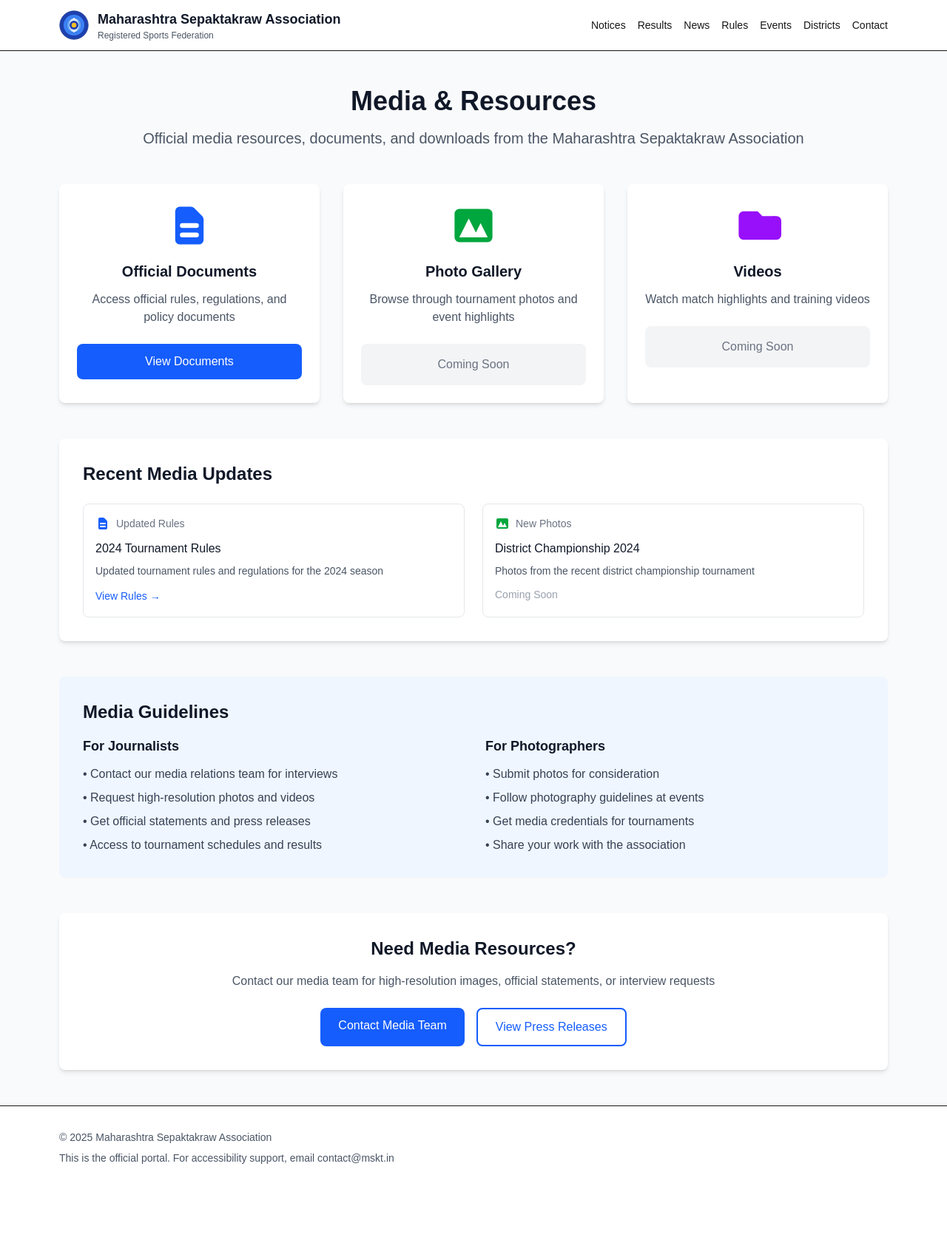
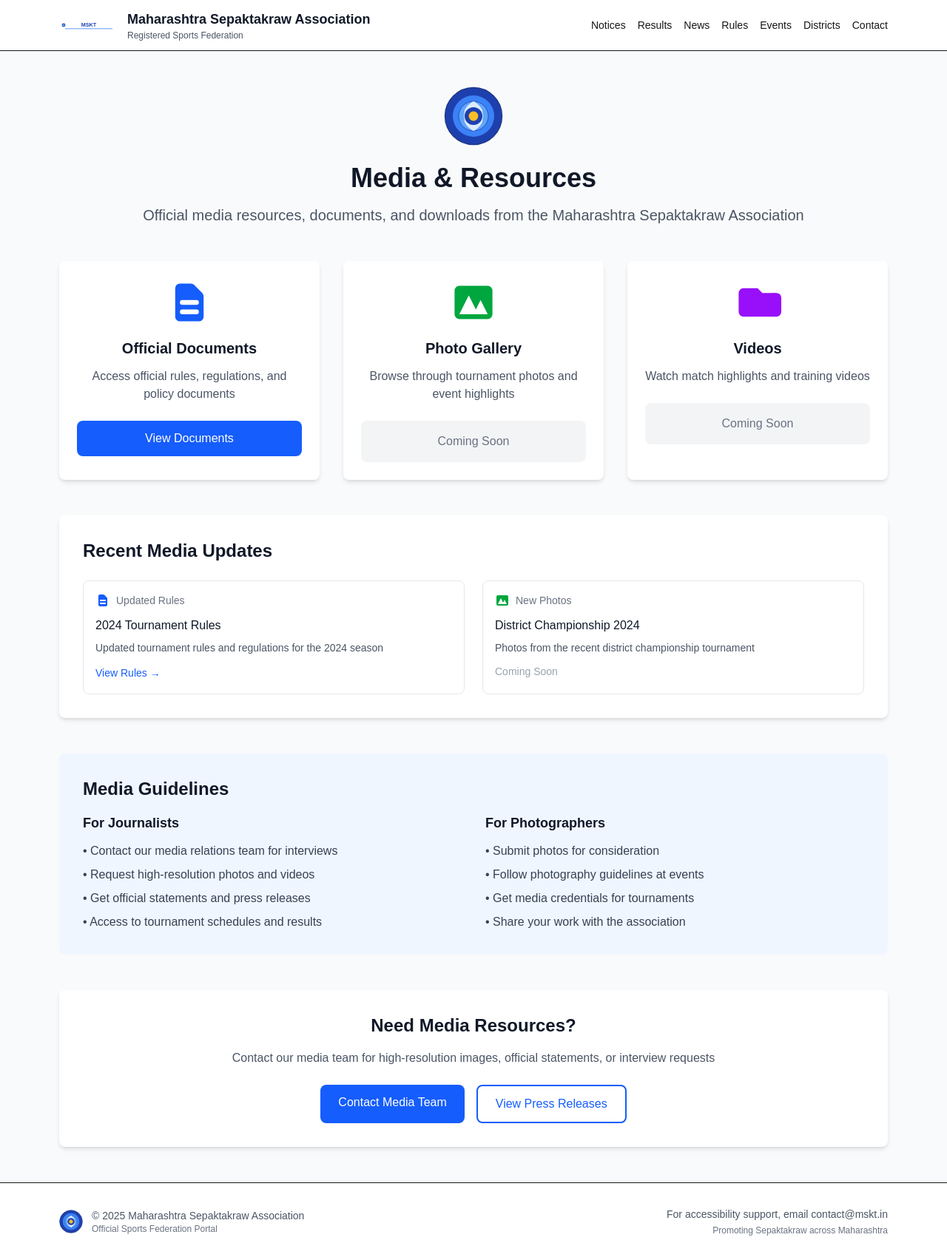
Before and after one commit to harrypeter07/sepaktakraw, a Next.js app: page /media in a window 1280 px wide. Shown: the whole page at 74% size. Before the commit the page ends 1608 px from the top, so only its background shows below. Built offline with nearby package versions, Linux system fonts and the light colour scheme.

Commit message:
Add MSKT logo to various pages and update layout metadata with icons for improved branding and user experience.

```diff
--- a/app/(public)/contact/page.tsx
+++ b/app/(public)/contact/page.tsx
@@ -1,4 +1,5 @@
 import Link from "next/link";
+import Image from "next/image";
 
 export default function ContactPage() {
   return (
@@ -6,6 +7,15 @@ export default function ContactPage() {
       <div className="mx-auto max-w-4xl px-4">
         {/* Header */}
         <div className="text-center mb-12">
+          <div className="flex justify-center mb-6">
+            <Image
+              src="/mskt-logo.svg"
+              alt="MSKT Logo"
+              width={80}
+              height={80}
+              className="w-20 h-20"
+            />
+          </div>
           <h1 className="text-4xl font-bold text-gray-900 mb-4">Contact Us</h1>
           <p className="text-xl text-gray-600">
             Get in touch with the Maharashtra Sepaktakraw Association
--- a/app/(public)/layout.tsx
+++ b/app/(public)/layout.tsx
@@ -10,6 +10,11 @@ const geistMono = Geist_Mono({ variable: "--font-geist-mono", subsets: ["latin"]
 export const metadata: Metadata = {
   title: "Maharashtra Sepaktakraw Association",
   description: "Official website of the Maharashtra Sepaktakraw Association",
+  icons: {
+    icon: "/favicon.svg",
+    shortcut: "/favicon.svg",
+    apple: "/favicon.svg",
+  },
 };
 
 export default function PublicLayout({ children }: { children: React.ReactNode }) {
--- a/app/(public)/media/page.tsx
+++ b/app/(public)/media/page.tsx
@@ -1,4 +1,5 @@
 import Link from "next/link";
+import Image from "next/image";
 
 export default function MediaPage() {
   return (
@@ -6,6 +7,15 @@ export default function MediaPage() {
       <div className="mx-auto max-w-6xl px-4">
         {/* Header */}
         <div className="text-center mb-12">
+          <div className="flex justify-center mb-6">
+            <Image
+              src="/mskt-logo.svg"
+              alt="MSKT Logo"
+              width={80}
+              height={80}
+              className="w-20 h-20"
+            />
+          </div>
           <h1 className="text-4xl font-bold text-gray-900 mb-4">Media & Resources</h1>
           <p className="text-xl text-gray-600">
             Official media resources, documents, and downloads from the Maharashtra Sepaktakraw Association
--- a/app/layout.tsx
+++ b/app/layout.tsx
@@ -19,11 +19,24 @@ export const metadata: Metadata = {
   authors: [{ name: "Maharashtra Sepaktakraw Association" }],
   viewport: "width=device-width, initial-scale=1",
   robots: "index, follow",
+  icons: {
+    icon: "/favicon.svg",
+    shortcut: "/favicon.svg",
+    apple: "/favicon.svg",
+  },
   openGraph: {
     title: "Maharashtra Sepaktakraw Association",
     description: "Official portal for results, notices, districts and compliance",
     type: "website",
     locale: "en_IN",
+    images: [
+      {
+        url: "/mskt-logo.svg",
+        width: 100,
+        height: 100,
+        alt: "MSKT Logo",
+      },
+    ],
   },
 };
 
--- a/app/page.tsx
+++ b/app/page.tsx
@@ -1,4 +1,5 @@
 import Link from "next/link";
+import Image from "next/image";
 import { data } from "@/lib/data";
 
 export const dynamic = "force-dynamic";
@@ -20,8 +21,8 @@ export default async function HomePage() {
 
   // Filter notices to get news items
   const recentNews = data.notices
-    .filter((n: any) => n.published && n.category === 'NEWS')
-    .sort((a: any, b: any) => new Date(b.createdAt).getTime() - new Date(a.createdAt).getTime())
+    .filter((n) => n.published && n.category === 'NEWS')
+    .sort((a, b) => new Date(b.createdAt).getTime() - new Date(a.createdAt).getTime())
     .slice(0, 3);
 
   return (
@@ -31,9 +32,13 @@ export default async function HomePage() {
         <div className="mx-auto max-w-7xl px-4 text-center">
           <div className="mb-8">
             <div className="inline-block p-3 bg-white/20 rounded-full mb-6">
-              <svg className="w-12 h-12 text-white" fill="currentColor" viewBox="0 0 24 24">
-                <path d="M12 2L2 7l10 5 10-5-10-5zM2 17l10 5 10-5M2 12l10 5 10-5"/>
-              </svg>
+              <Image
+                src="/mskt-logo.svg"
+                alt="MSKT Logo"
+                width={60}
+                height={60}
+                className="w-12 h-12"
+              />
             </div>
           </div>
           <h1 className="text-4xl md:text-6xl font-bold mb-6 leading-tight">
@@ -73,9 +78,13 @@ export default async function HomePage() {
           <div className="lg:col-span-3">
             <div className="bg-white rounded-lg shadow-md p-6 sticky top-4">
               <h2 className="text-xl font-bold text-gray-800 mb-4 flex items-center">
-                <svg className="w-5 h-5 mr-2 text-blue-600" fill="currentColor" viewBox="0 0 20 20">
-                  <path fillRule="evenodd" d="M5.05 4.05a7 7 0 119.9 9.9L10 18.9l-4.95-4.95a7 7 0 010-9.9zM10 11a2 2 0 100-4 2 2 0 000 4z" clipRule="evenodd" />
-                </svg>
+                <Image
+                  src="/mskt-logo.svg"
+                  alt="MSKT Logo"
+                  width={20}
+                  height={20}
+                  className="w-5 h-5 mr-2"
+                />
                 Districts
               </h2>
               <nav className="space-y-2">
@@ -214,7 +223,7 @@ export default async function HomePage() {
                     <Link href="/notices" className="text-sm text-blue-600 hover:underline">View All</Link>
                   </div>
                   <div className="space-y-3">
-                    {recentNews.map((news: any) => (
+                    {recentNews.map((news) => (
                       <div key={news.id} className="p-3 bg-gray-50 rounded-lg">
                         <div className="text-xs text-gray-500 mb-1">
                           {new Date(news.createdAt).toLocaleDateString()}
--- a/components/layout/GovFooter.tsx
+++ b/components/layout/GovFooter.tsx
@@ -1,10 +1,30 @@
+import Image from "next/image";
+
 export function GovFooter() {
   return (
     <footer className="border-t bg-white">
-      <div className="mx-auto max-w-6xl px-4 py-8 text-sm text-gray-600 flex flex-col gap-2">
-        <div>© {new Date().getFullYear()} Maharashtra Sepaktakraw Association</div>
-        <div>
-          This is the official portal. For accessibility support, email contact@mskt.in
+      <div className="mx-auto max-w-6xl px-4 py-8">
+        <div className="flex flex-col md:flex-row items-center justify-between gap-4">
+          <div className="flex items-center gap-3">
+            <Image
+              src="/mskt-logo.svg"
+              alt="MSKT Logo"
+              width={32}
+              height={32}
+              className="w-8 h-8"
+            />
+            <div className="text-sm text-gray-600">
+              <div>© {new Date().getFullYear()} Maharashtra Sepaktakraw Association</div>
+              <div className="text-xs text-gray-500">Official Sports Federation Portal</div>
+            </div>
+          </div>
+
+          <div className="text-sm text-gray-600 text-center md:text-right">
+            <div>For accessibility support, email contact@mskt.in</div>
+            <div className="text-xs text-gray-500 mt-1">
+              Promoting Sepaktakraw across Maharashtra
+            </div>
+          </div>
         </div>
       </div>
     </footer>
--- a/components/layout/GovHeader.tsx
+++ b/components/layout/GovHeader.tsx
@@ -10,14 +10,14 @@ export function GovHeader() {
         <div className="flex items-center gap-3">
           <div className="flex-shrink-0">
             <Image
-              src="/mskt-logo.svg"
+              src="/mskt-text-logo.svg"
               alt="MSKT Logo"
-              width={40}
-              height={40}
-              className="w-10 h-10"
+              width={80}
+              height={32}
+              className="w-20 h-8"
             />
           </div>
-          <div>
+          <div className="hidden sm:block">
             <Link href="/" className="font-semibold text-gray-900 text-lg">Maharashtra Sepaktakraw Association</Link>
             <div className="text-xs text-gray-600">Registered Sports Federation</div>
           </div>
```
Also changed, not shown: public/mskt-text-logo.svg (added).
